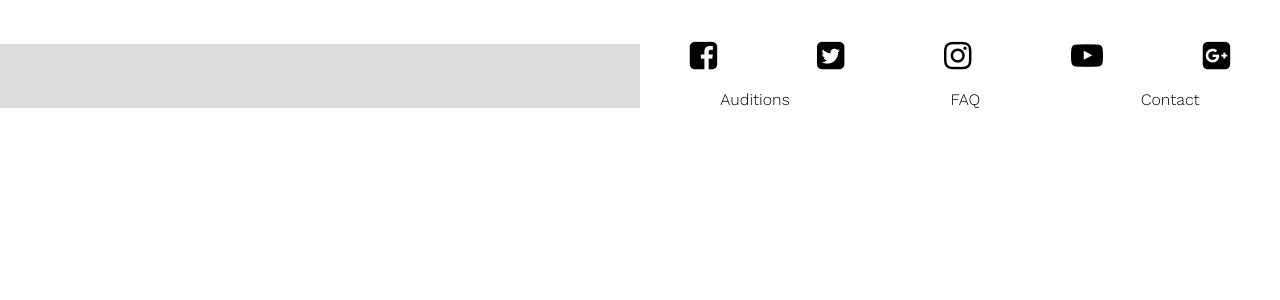
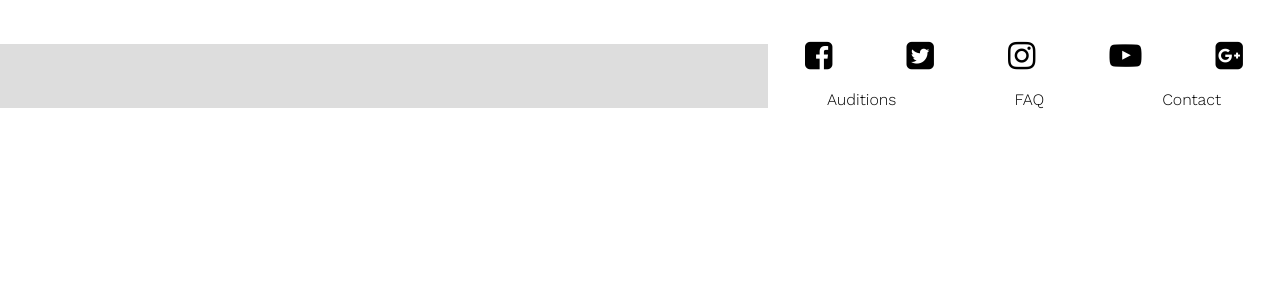
Before and after one commit to CodeTheChangeUBC/vcs, a WordPress theme: template themes/vcs/front-page.php in a window 1280 px wide. Shown: the part 69-369 px from the top of the page. Run offline with PHP 8.4 and a stand-in for WordPress, Linux system fonts and the light colour scheme; the site name, menu and one post (Sample post) are stand-ins, and other content is empty; some libraries are stand-ins or nearby versions.

Commit message:
styled desktop v1 homepage

```diff
--- a/themes/vcs/build/js/main.min.js
+++ b/themes/vcs/build/js/main.min.js
@@ -1 +1 @@
-!function(o){o(".nav-icon").on("click",function(){o(".mobile-menu-container").css("display","flex"),o(".body-gradient").css("display","block")}),o(".nav-icon-close").on("click",function(){o(".mobile-menu-container").css("display","none"),o(".body-gradient").css("display","none")}),o(".body-gradient").on("click",function(){o(".mobile-menu-container").css("display","none"),o(".body-gradient").css("display","none")}),o(document).ready(function(){o("#concert-carousel").owlCarousel({items:1,nav:!0,navText:["<",">"]})}),o(document).ready(function(){o("#concerts-modal-carousel").owlCarousel({items:1,nav:!0,navText:["<",">"],autoHeight:!0})}),o(document).ready(function(){o("#community-modal-carousel").owlCarousel({items:1,nav:!0,navText:["<",">"],autoHeight:!0})}),o(".member-carousel").flickity({}),o(".member-carousel-modal").flickity({}),o("#our-choir-photo-carousel").flickity({setGallerySize:!1,wrapAround:!0,pageDots:!1}),o(document).ready(function(){var e=parseFloat(o("body").css("width"))-parseFloat(o(".blog-post").css("padding-left"))-parseFloat(o(".blog-post").css("padding-right"));o(".blog-image-container").css("height",e),o(".blog-image-container").css("width",e)})}(jQuery);
+!function(o){o(".nav-icon").on("click",function(){o(".mobile-menu-container").css("display","flex"),o(".body-gradient").css("display","block")}),o(".nav-icon-close").on("click",function(){o(".mobile-menu-container").css("display","none"),o(".body-gradient").css("display","none")}),o(".body-gradient").on("click",function(){o(".mobile-menu-container").css("display","none"),o(".body-gradient").css("display","none")}),o(document).ready(function(){o("#concert-carousel").owlCarousel({items:1,nav:!0,navText:["<",">"]})}),o(document).ready(function(){o("#concerts-modal-carousel").owlCarousel({items:1,nav:!0,navText:["<",">"],autoHeight:!0})}),o(document).ready(function(){o("#community-modal-carousel").owlCarousel({items:1,nav:!0,navText:["<",">"],autoHeight:!0})}),o(".member-carousel").flickity({}),o(".member-carousel-modal").flickity({}),o("#our-choir-photo-carousel").flickity({setGallerySize:!1,wrapAround:!0,pageDots:!1}),o(".home-carousel").flickity({setGallerySize:!1}),o(document).ready(function(){var e=parseFloat(o("body").css("width"))-parseFloat(o(".blog-post").css("padding-left"))-parseFloat(o(".blog-post").css("padding-right"));o(".blog-image-container").css("height",e),o(".blog-image-container").css("width",e)});var e=parseFloat(o(document).height())-parseFloat(o("#masthead").height())-parseFloat(o("#colophon").height());o(".flickity-viewport").css("min-height",e)}(jQuery);
--- a/themes/vcs/front-page.php
+++ b/themes/vcs/front-page.php
@@ -75,4 +75,24 @@ get_header(); ?>
     <a class="buy-tickets button-green button" href="">Buy Tickets</a>
     <a class="donate button-red button" href="">Donate</a>
 </section>
+<section class="desktop">
+    <div class="home-carousel">
+        <?php $slides = get_field('slides');
+        foreach($slides as $slide) : ?>
+            <div class="slide">
+                <div class="carousel-img-container left-column">
+                    <div class="circle-overlay">
+                        <img src="<?php echo $slide['slide_image']; ?>" alt="">
+                    </div>
+                </div>
+                <div class="content-container right-column">
+                    <div class="slide-content">
+                        <h2><?php echo $slide['slide_heading']; ?></h2>
+                        <p><?php echo $slide['slide_copy']; ?></p>
+                    </div>
+                </div>
+            </div>
+        <?php endforeach; ?>
+    </div>
+</section>
 <?php get_footer(); ?>
--- a/themes/vcs/src/sass/_footer.scss
+++ b/themes/vcs/src/sass/_footer.scss
@@ -8,14 +8,14 @@
         background-color: #DDDDDD;
         padding: 0.75rem 1rem;
         @include media($desktop-width) {
-            width: 50%;
-            padding: 2rem 1rem;
+            flex: 1.5;
+            padding: 2rem 0;
         }
     }
     .footer-links-container {
         padding: 1rem 0;
         @include media ($desktop-width) {
-            width: 50%;
+            flex: 1;
         }
     }
     .footer-links {
--- a/themes/vcs/src/sass/_front-page.scss
+++ b/themes/vcs/src/sass/_front-page.scss
@@ -3,6 +3,13 @@
         margin-bottom: 3rem;
         @include media( $desktop-width ) {
             display: none;
+        }
+    }
+    section.desktop {
+        display: none;
+        @include media( $desktop-width ) {
+            display: block;
+            margin: 0;
         }
     }
     .season-pass {
@@ -61,6 +68,9 @@
                 justify-content: center;
                 align-items: center;
                 overflow: hidden;
+                @include media( $mobile-large ){
+                    height: 400px;
+                }
                 img {
                     position: absolute;
                     width: 100%;
@@ -122,4 +132,50 @@
             display: none;
         }
     }
+    //desktop
+    @include media ($desktop-width) {
+        .slide {
+            display: flex;
+            width: 100%;
+            height: 100%;
+        }
+        .left-column {
+            flex: 1.5;
+            display: flex;
+            justify-content: center;
+            align-items: center;
+        }
+        .right-column {
+            flex: 1;
+            display: flex;
+            justify-content: center;
+            align-items: center;
+        }
+        .circle-overlay {
+            border-radius: 50%;
+            overflow: hidden;
+            height: 400px;
+            width: 400px;
+            position: relative;
+            display: flex;
+            justify-content: center;
+            align-items: center;
+        }
+        .carousel-img-container img {
+            position: absolute;
+            height: 400px;
+            max-width: none;
+        }
+        .slide-content {
+            padding: 0 2rem;
+            h2 {
+                text-align: left;
+            }
+        }
+        .flickity-page-dots {
+            width: initial;
+            bottom: 55px;
+            right: 16.5%;
+        }
+    }
 }
--- a/themes/vcs/src/sass/_variables.scss
+++ b/themes/vcs/src/sass/_variables.scss
@@ -30,5 +30,6 @@ $font__line-height-pre: 1.6;
 
 
 $desktop-width: 760px;
+$mobile-large: 550px;
 $header-nav1: 1260px;
 $header-nav2: 820px
--- a/themes/vcs/style.css
+++ b/themes/vcs/style.css
@@ -851,6 +851,13 @@ h2 {
     .home section {
       display: none; } }
 
+.home section.desktop {
+  display: none; }
+  @media all and (min-width: 760px) {
+    .home section.desktop {
+      display: block;
+      margin: 0; } }
+
 .home .season-pass .season-image-container img {
   width: 100%; }
 
@@ -1027,14 +1098,18 @@ h2 {
   padding: 0.75rem 1rem; }
   @media all and (min-width: 760px) {
     #colophon .footer-newsletter-container {
-      width: 50%;
-      padding: 2rem 1rem; } }
+      -webkit-box-flex: 1.5;
+          -ms-flex: 1.5;
+              flex: 1.5;
+      padding: 2rem 0; } }
 
 #colophon .footer-links-container {
   padding: 1rem 0; }
   @media all and (min-width: 760px) {
     #colophon .footer-links-container {
-      width: 50%; } }
+      -webkit-box-flex: 1;
+          -ms-flex: 1;
+              flex: 1; } }
 
 #colophon .footer-links {
   margin: 1rem 0;
```
Also changed, not shown: other parts of themes/vcs/style.css (+64 -0 lines), themes/vcs/src/js/main.js (+11 -0 lines), themes/vcs/build/css/style.min.css, 1 other file.
